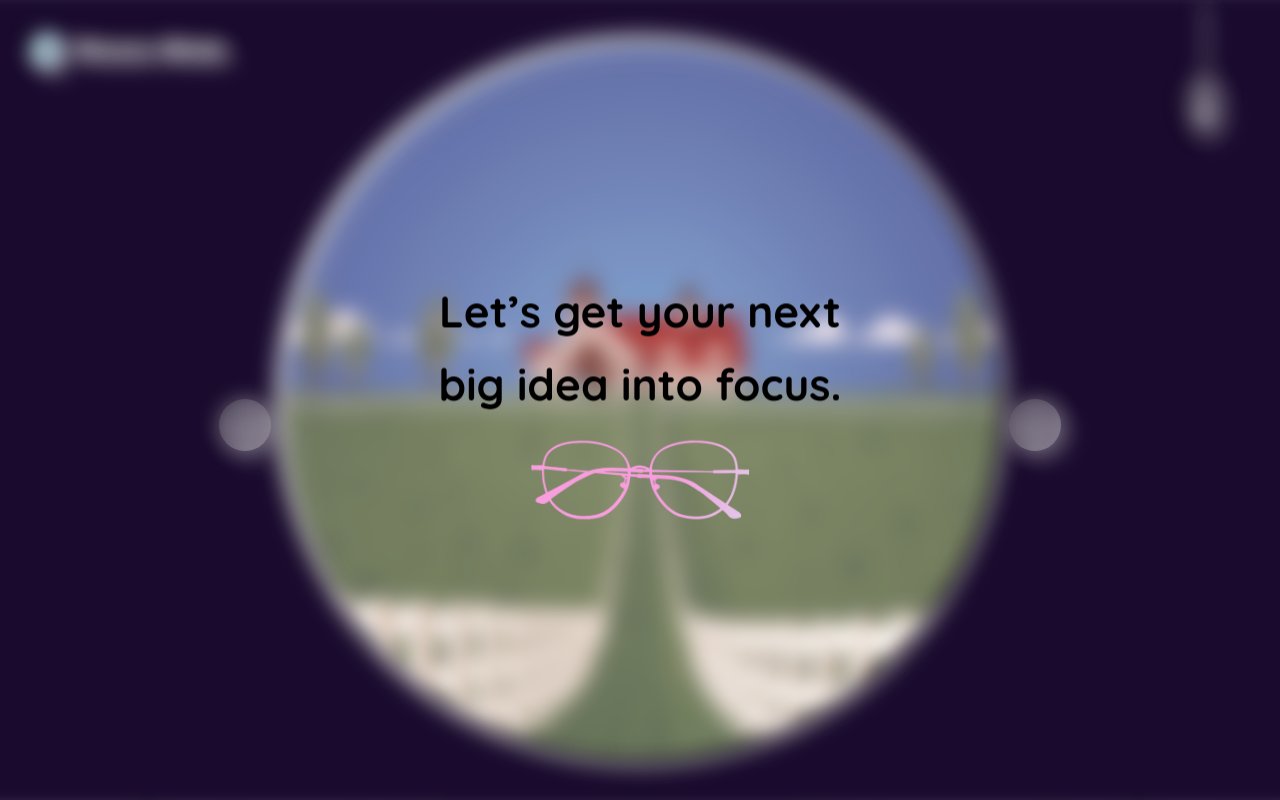
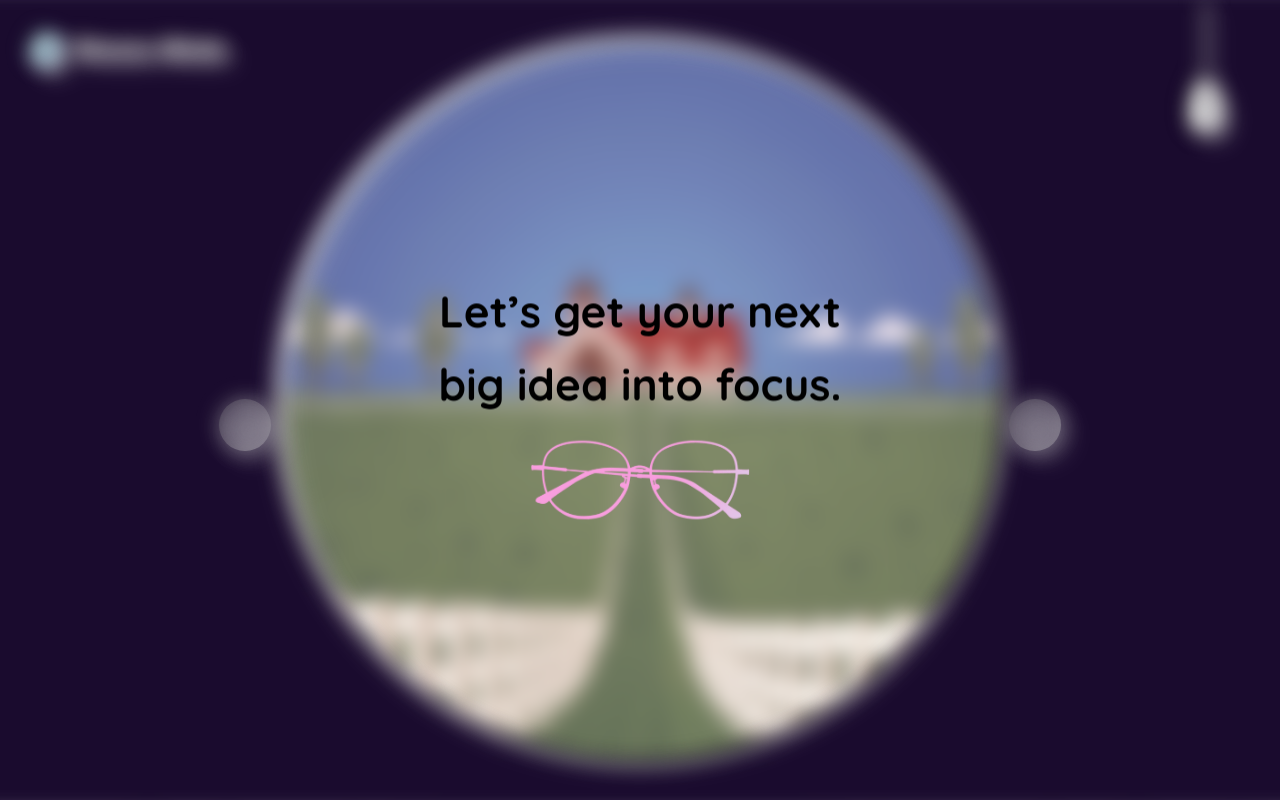
Before and after one commit to rmmindo/rheana-portfolio, a React (Vite) app in the folder apps/web/: page / in a window 1280 px wide. Built offline with nearby package versions, Linux system fonts and the light colour scheme.

Commit message:
style: overhaul pull cord to high-contrast plumb bob with ribbed chain

```diff
--- a/apps/web/src/styles/components/_cord.scss
+++ b/apps/web/src/styles/components/_cord.scss
@@ -17,13 +17,13 @@
 .theme-cord-line {
   width: 2px !important;
   height: 80px;
-  /* Simulates a braided texture */
+  /* Horizontal stripes render perfectly crisp */
   background: repeating-linear-gradient(
-    -45deg,
-    rgba(255, 255, 255, 0.9),
-    rgba(255, 255, 255, 0.9) 2px,
-    rgba(200, 200, 200, 0.4) 2px,
-    rgba(200, 200, 200, 0.4) 4px
+    to bottom,
+    #FFFFFF,
+    #FFFFFF 3px,
+    #999999 3px,
+    #999999 5px
   ) !important;
   mix-blend-mode: difference;
   transform-origin: top center !important; /* Glues it to the ceiling */
@@ -32,41 +32,36 @@
 
 /* The Handle */
 .theme-cord-handle {
-  width: 26px !important; /* Slightly wider for the icon */
-  height: 48px !important;
+  width: 24px !important;
+  height: 44px !important;
 
-  /* The Magic Teardrop Formula: 50% X-axis everywhere, but Y-axis is pinched top (15%) and round bottom (50%) */
-  border-radius: 50% / 15% 15% 50% 50% !important;
+  /* X-axis remains perfectly round, Y-axis forces the taper to start low near the base */
+  border-radius: 50% 50% 50% 50% / 80% 80% 20% 20% !important;
 
+  background: #FFFFFF !important; /* Solid White */
+  box-shadow: 0 4px 12px rgba(0, 0, 0, 0.4) !important;
+
+  /* Perfect Centering */
   display: flex !important;
   flex-direction: column;
   align-items: center;
-  justify-content: flex-end;
-  padding-bottom: 8px; /* Lift the icon slightly */
+  justify-content: center !important;
+  padding: 0 !important;
 
-  background: rgba(255, 255, 255, 0.15) !important;
-  backdrop-filter: blur(10px);
-  -webkit-backdrop-filter: blur(10px);
-
-  /* Brighter border and 3D inner highlight */
-  border: 1px solid rgba(255, 255, 255, 0.6) !important;
-  box-shadow:
-    inset 0 4px 6px rgba(255, 255, 255, 0.4), /* Top reflection */
-    0 4px 12px rgba(0, 0, 0, 0.3) !important; /* Outer shadow */
-
+  color: #000000 !important; /* Black Icon */
   cursor: grab;
   z-index: 2;
   will-change: transform;
   touch-action: none;
-  color: white;
+  border: none;
 }
 
 .theme-cord-handle svg {
-  width: 16px !important;
-  height: 16px !important;
+  width: 15px !important;
+  height: 15px !important;
   flex-shrink: 0;
-  stroke-width: 2.5px !important; /* Make the lines bolder */
-  filter: drop-shadow(0 0 2px rgba(255, 255, 255, 0.9)); /* Add a glowing pop */
+  stroke-width: 2.5px !important;
+  filter: none !important; /* Remove the old glow */
 }
 
 @keyframes cord-wobble {
```
